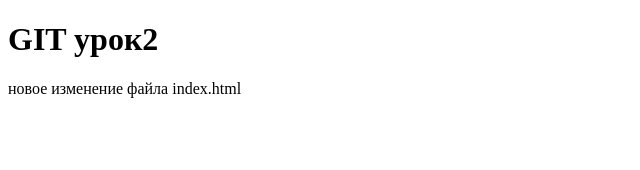
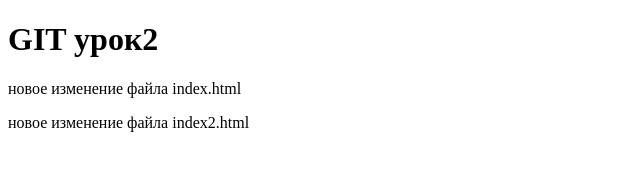
Before and after one commit to E-MAEr/my_first_text, a plain HTML site: page index.html in a window 1280 px wide. Shown: the whole page, without its empty margins (0-640 px from the left). Drawn offline with Linux system fonts and the light colour scheme.

Commit message:
my first2

```diff
--- a/index.html
+++ b/index.html
@@ -7,5 +7,6 @@
 	<body>
 		<h1>GIT урок2</h1>
 		<p>новое изменение файла index.html</p>
+		<p>новое изменение файла index2.html</p>
 	</body>
 </html>
```
